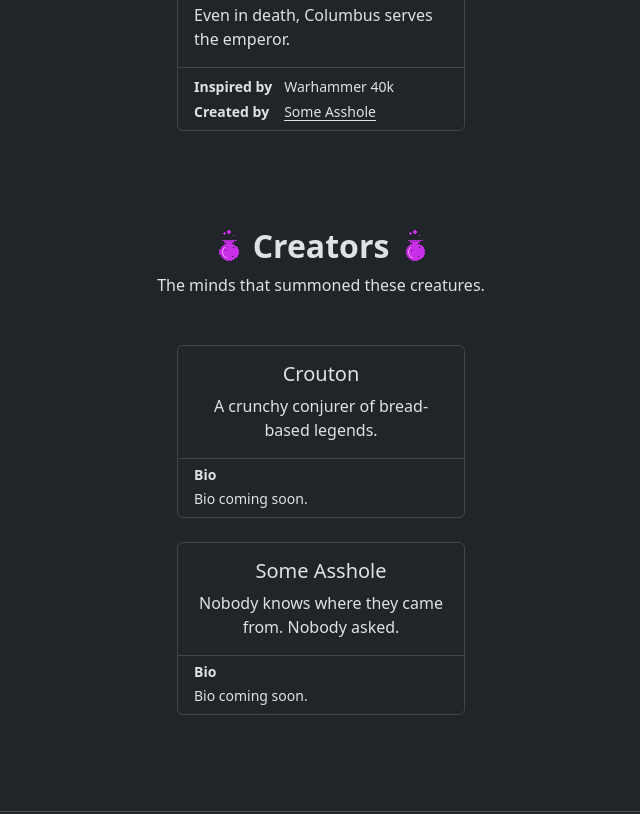
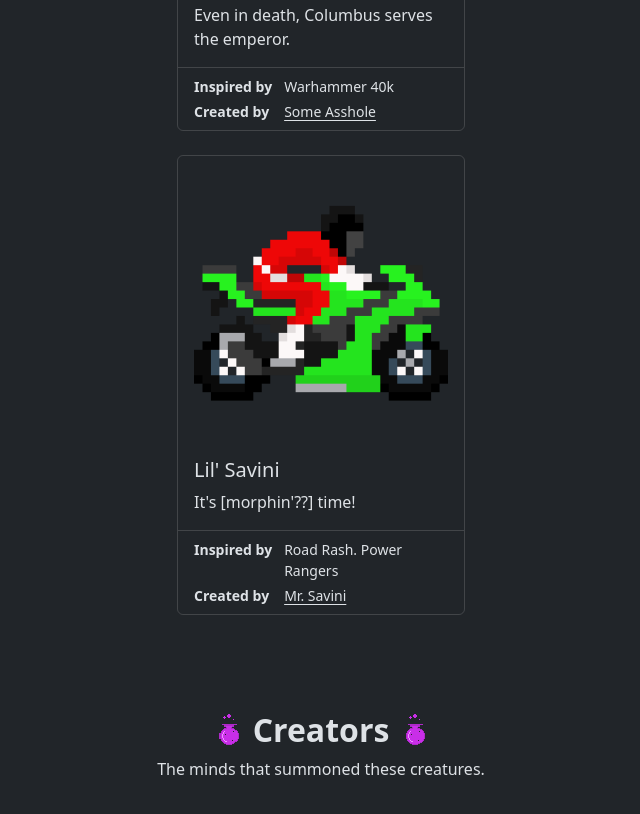
Before and after one commit to laceymwes/pixeled, a plain HTML site: page index.html in a window 1280 px wide. Shown: the part 1823-2637 px from the top of the page, without its empty margins (319-959 px from the left). Drawn offline with nearby package versions, Linux system fonts and the light colour scheme.

Commit message:
Lil Savini

```diff
--- a/index.html
+++ b/index.html
@@ -112,6 +112,23 @@
                         </div>
                     </div>
                 </div>
+                <div class="col">
+                    <div class="card entity-card h-100 border-subtle-primary">
+                        <img src="./art/entities/lil_savini.gif" class="card-img-top entity-img" alt="Columbus 50k Serves">
+                        <div class="card-body">
+                            <h5 class="card-title theme-primary">Lil' Savini</h5>
+                            <p class="card-text fg-3">It's [morphin'??] time!</p>
+                        </div>
+                        <div class="card-footer bg-transparent border-subtle-primary">
+                            <dl class="entity-meta mb-0">
+                                <dt>Inspired by</dt>
+                                <dd>Road Rash. Power Rangers</dd>
+                                <dt>Created by</dt>
+                                <dd><a href="#creator-some-asshole">Mr. Savini</a></dd>
+                            </dl>
+                        </div>
+                    </div>
+                </div>
                 <!-- Duplicate a <div class="col">...</div> block for each entity. Footer fields: Inspired by — "Character (<cite>Source work</cite>)", Created by — link to the matching creator card, e.g. <a href="#creator-name">Name</a> (omit a pair if not applicable) -->
             </div>
         </div>
```
Also changed, not shown: art/entities/lil_savini.gif (added), 5 other files.
